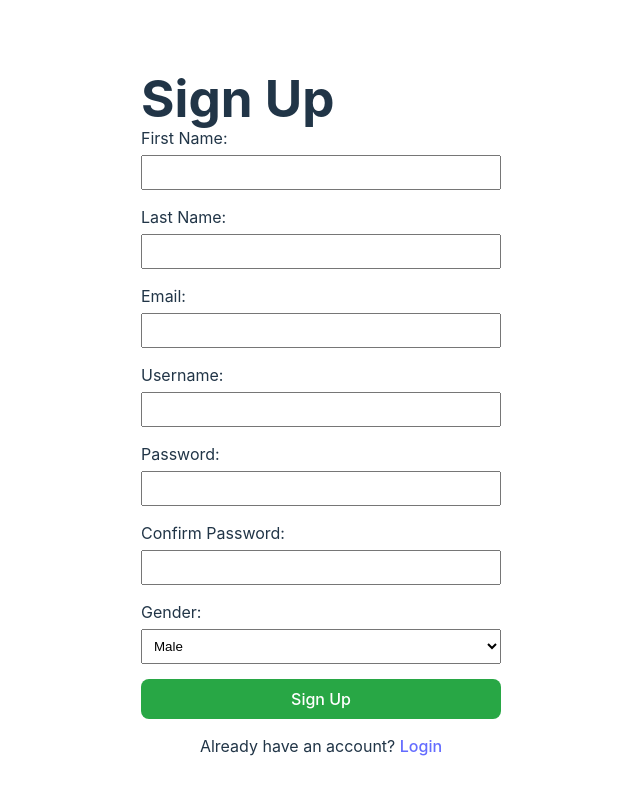
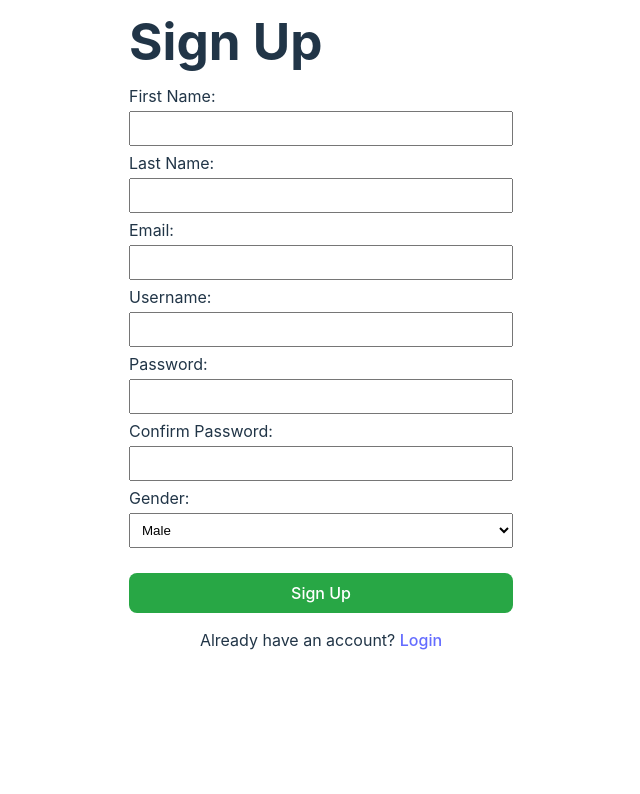
Before and after one commit to Niduka292/email-service-frontend, a React (Vite) app: page /signup in a window 1280 px wide. Shown: the top 794 px of the page, without its empty margins (319-959 px from the left). Built offline with nearby package versions, Linux system fonts and the light colour scheme.

Commit message:
Adjust styles for signup page

```diff
--- a/src/pages/SignupPage.jsx
+++ b/src/pages/SignupPage.jsx
@@ -49,10 +49,10 @@ const SignupPage = () => {
     };
 
     return(
-        <div style={{ maxWidth: '400px', margin: '50px auto', padding: '20px' }}>
-            <h1>Sign Up</h1>
+        <div style={{ maxWidth: '400px', margin: '5px auto', padding: '8px' }}>
+            <h1 style={{marginBottom: '15px'}}>Sign Up</h1>
             <form onSubmit={handleSubmit}>
-                <div style={{ marginBottom: '15px' }}>
+                <div style={{ marginBottom: '5px' }}>
                 <label>First Name:</label>
                 <input
                     type="text"
@@ -60,10 +60,10 @@ const SignupPage = () => {
                     value={formData.firstName}
                     onChange={handleChange}
                     required
-                    style={{ width: '100%', padding: '8px', marginTop: '5px' }}
+                    style={{ width: '100%', padding: '8px', marginTop: '3px' }}
                 />
                 </div>
-                <div style={{ marginBottom: '15px' }}>
+                <div style={{ marginBottom: '5px' }}>
                 <label>Last Name:</label>
                 <input
                     type="text"
@@ -71,10 +71,10 @@ const SignupPage = () => {
                     value={formData.lastName}
                     onChange={handleChange}
                     required
-                    style={{ width: '100%', padding: '8px', marginTop: '5px' }}
+                    style={{ width: '100%', padding: '8px', marginTop: '3px' }}
                 />
                 </div>
-                <div style={{ marginBottom: '15px' }}>
+                <div style={{ marginBottom: '5px' }}>
                 <label>Email:</label>
                 <input
                     type="email"
@@ -82,10 +82,10 @@ const SignupPage = () => {
                     value={formData.email}
                     onChange={handleChange}
                     required
-                    style={{ width: '100%', padding: '8px', marginTop: '5px' }}
+                    style={{ width: '100%', padding: '8px', marginTop: '3px' }}
                 />
                 </div>
-                <div style={{ marginBottom: '15px' }}>
+                <div style={{ marginBottom: '5px' }}>
                 <label>Username:</label>
                 <input
                     type="text"
@@ -93,10 +93,10 @@ const SignupPage = () => {
                     value={formData.username}
                     onChange={handleChange}
                     required
-                    style={{ width: '100%', padding: '8px', marginTop: '5px' }}
+                    style={{ width: '100%', padding: '8px', marginTop: '3px' }}
                 />
                 </div>
-                <div style={{ marginBottom: '15px' }}>
+                <div style={{ marginBottom: '5px' }}>
                 <label>Password:</label>
                 <input
                     type="password"
@@ -105,10 +105,10 @@ const SignupPage = () => {
                     onChange={handleChange}
                     required
                     minLength="6"
-                    style={{ width: '100%', padding: '8px', marginTop: '5px' }}
+                    style={{ width: '100%', padding: '8px', marginTop: '3px' }}
                 />
                 </div>
-                <div style={{ marginBottom: '15px' }}>
+                <div style={{ marginBottom: '5px' }}>
                 <label>Confirm Password:</label>
                 <input
                     type="password"
@@ -116,16 +116,16 @@ const SignupPage = () => {
                     value={formData.confirmPassword}
                     onChange={handleChange}
                     required
-                    style={{ width: '100%', padding: '8px', marginTop: '5px' }}
+                    style={{ width: '100%', padding: '8px', marginTop: '3px' }}
                 />
                 </div>
-                <div style={{ marginBottom: '15px' }}>
+                <div style={{ marginBottom: '25px' }}>
                 <label>Gender:</label>
                 <select
                     name="gender"
                     value={formData.gender}
                     onChange={handleChange}
-                    style={{ width: '100%', padding: '8px', marginTop: '5px' }}
+                    style={{ width: '100%', padding: '8px', marginTop: '3px' }}
                 >
                     <option value="Male">Male</option>
                     <option value="Female">Female</option>
```
